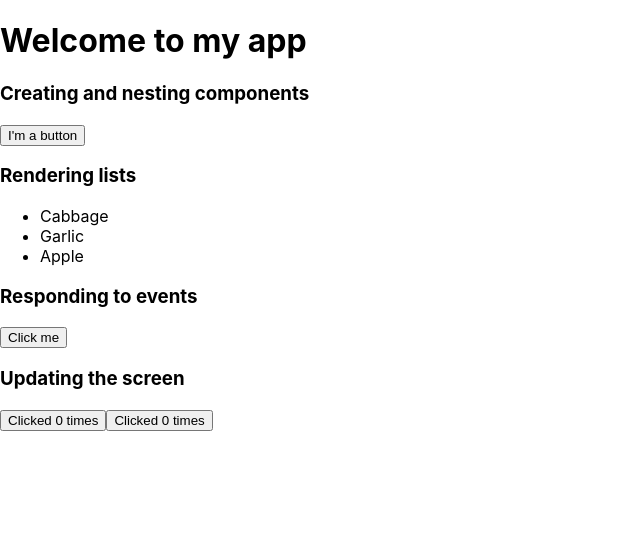
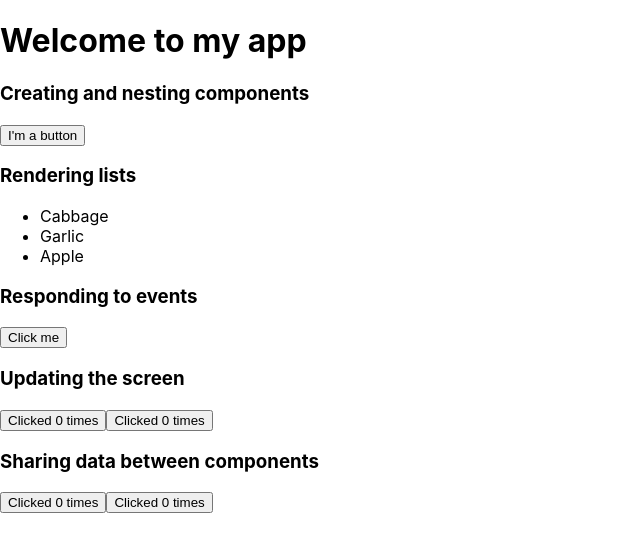
Before and after one commit to Takashi-Na/react-my-app, a React (Create React App) app: page / in a window 1280 px wide. Shown: the top 552 px of the page, without its empty margins (0-640 px from the left). Built offline with nearby package versions, Linux system fonts and the light colour scheme.

Commit message:
Add quick start Counters that update together

```diff
--- a/src/App.js
+++ b/src/App.js
@@ -49,7 +49,22 @@ function CountButton() {
   );
 }
 
+function SharingCountButton({ count, onClick }) {
+  return (
+    <button onClick={onClick}>
+      Clicked {count} times
+    </button>
+  );
+}
+
+
 export default function MyApp() {
+  const [shareCount, setShareCount] = useState(0);
+
+  function handleSharingClick() {
+    setShareCount(shareCount + 1);
+  }
+
   return (
     <div>
       <h1>Welcome to my app</h1>
@@ -66,6 +81,10 @@ export default function MyApp() {
       <h3>Updating the screen</h3>
       <CountButton />
       <CountButton />
+
+      <h3>Sharing data between components</h3>
+      <SharingCountButton count={shareCount} onClick={handleSharingClick} />
+      <SharingCountButton count={shareCount} onClick={handleSharingClick} />
     </div>
   );
 }
```
